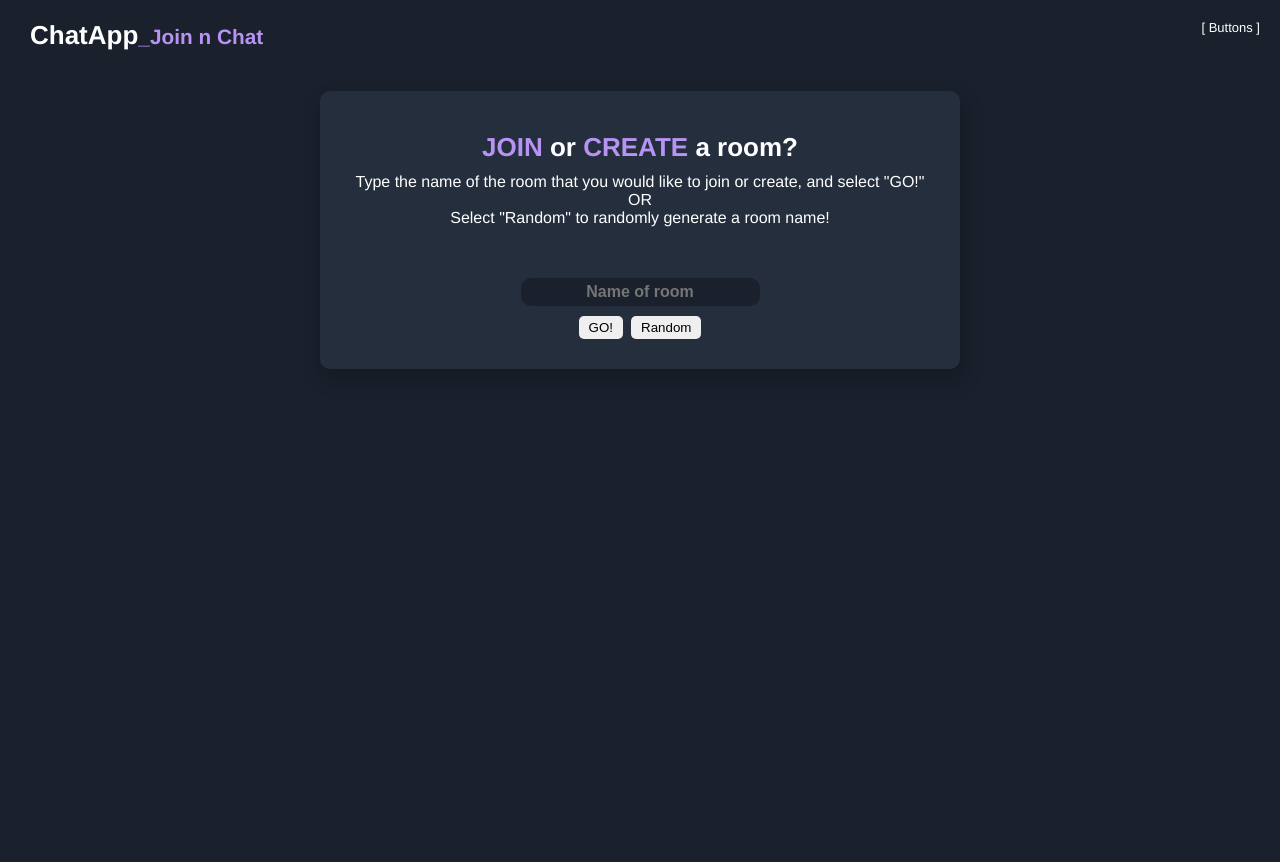
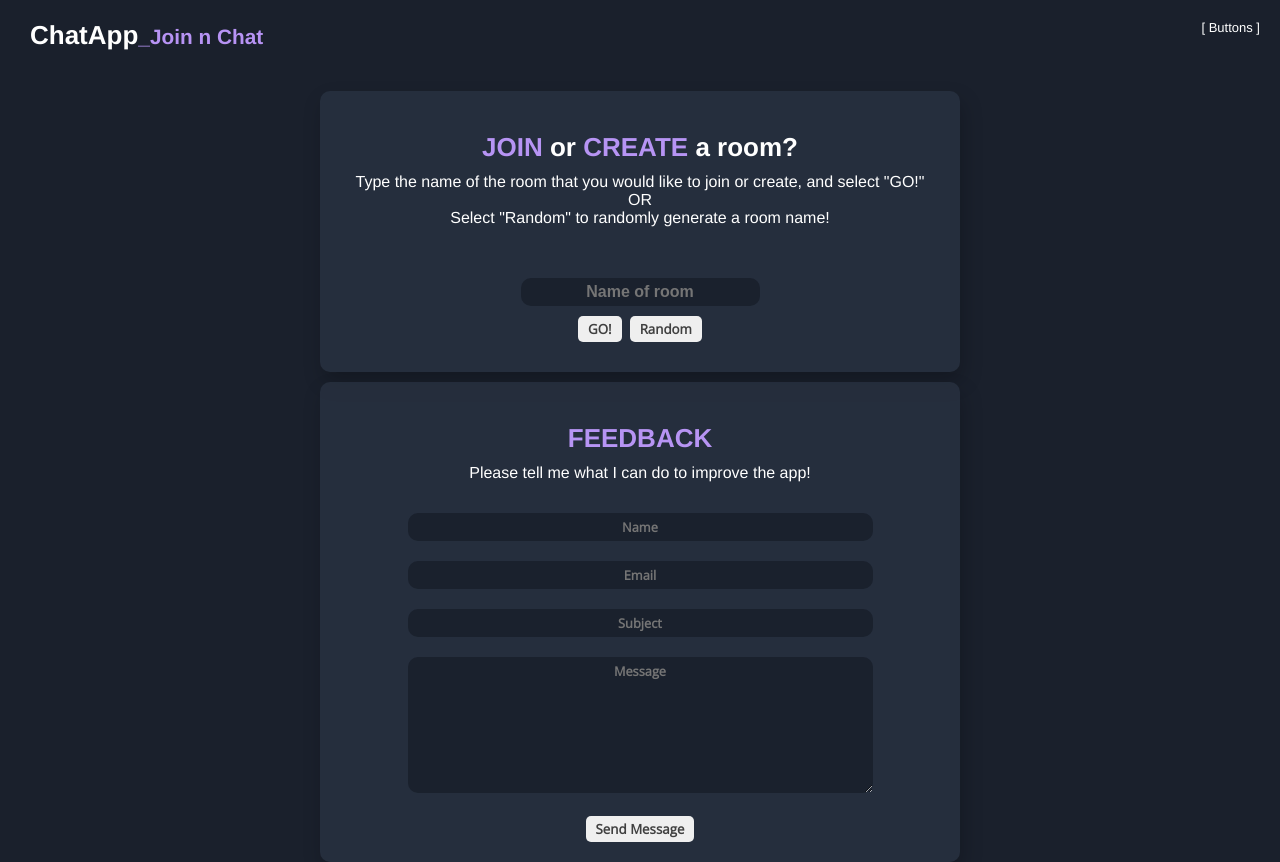
Before and after one commit to tristonarmstrong/chat.io, a React (Create React App) app: page / in a window 1280 px wide. Before the commit the page ends 800 px from the top, so only its background shows below. Built offline with nearby package versions, Linux system fonts and the light colour scheme.

Commit message:
add feedback section

```diff
--- a/src/landing.css
+++ b/src/landing.css
@@ -1,4 +1,4 @@
-#modal{
+.modal{
     background: rgba(45, 55, 72, 0.6);
     width: 50%;
     border-radius: 10px;
@@ -37,14 +37,17 @@
     display: flex;
     justify-content: center;
 }
-.buttons-list button{
+.submit-button{
     padding: 4px 10px;
     border: none;
     margin: 0 4px;
     transition: .2s ease-in-out;
     border-radius: 5px;
+    font-family: 'Open Sans';
+    font-weight: bold;
+    color: #404040;
 }
-.buttons-list button:hover{
+.submit-button:hover{
     cursor: pointer;
     background-color: #b793f4;
     transform: scale(1.1);
@@ -91,3 +94,21 @@ msg p{
 msg p:last-child{
     margin-top: 20px;
 }
+
+.form-group{
+    margin: 10px 0;
+}
+.form-control{
+    text-align: center;
+    padding: 5px 10px;
+    border: none;
+    border-radius: 10px;
+    margin-bottom: 10px;
+    font-size: 1rem;
+    font-weight: 700;
+    background: #1a212d;
+    color: white;
+    width: 75%;
+    font-family: 'Open Sans';
+    font-size: .8rem;
+}
--- a/src/landing.js
+++ b/src/landing.js
@@ -26,7 +26,8 @@ class Landing extends React.Component{
     render(){
 
         return(
-            <div id='modal'>
+            <>
+                <div className='modal'>
                     <div className="landing-instructions">
                         <h1>
                             <span>JOIN </span>
@@ -49,12 +50,38 @@ class Landing extends React.Component{
                             />
 
                             <div className="buttons-list">
-                            <button onClick={(e) => this.go(e)}>GO!</button>
-                            <button onClick={(e) => this.rando(e)}>Random</button>
+                                <button className='submit-button' onClick={(e) => this.go(e)}>GO!</button>
+                                <button className='submit-button' onClick={(e) => this.rando(e)}>Random</button>
                             </div>
                         </form>
                     </div>
                 </div>
+
+                {/* form down below */}
+                <div className='modal'>
+                    <div className='landing-instructions'>
+                        <h1><span>FEEDBACK</span></h1>
+                        <p>Please tell me what I can do to improve the app!</p>
+                    </div>
+                    <form name='Feedback' method='POST' data-netlify='true' action="">
+                        <div className="form-group">
+                            <input name='name' type="text" className="form-control" placeholder="Name" />
+                        </div>
+                        <div className="form-group">
+                            <input name='email' type="email" className="form-control" placeholder="Email" />
+                        </div>
+                        <div className="form-group">
+                            <input name='subject' type="text" className="form-control" placeholder="Subject" />
+                        </div>
+                        <div className="form-group">
+                            <textarea name="message" id="message" cols="30" rows="7" className="form-control" placeholder="Message"></textarea>
+                        </div>
+                        <div className="form-group">
+                            <button type="submit" className="submit-button">Send Message</button>
+                        </div>
+                    </form>
+                </div>
+            </>
         )
     }
 }
```
Lines whose indentation alone changed are shown as unchanged.
